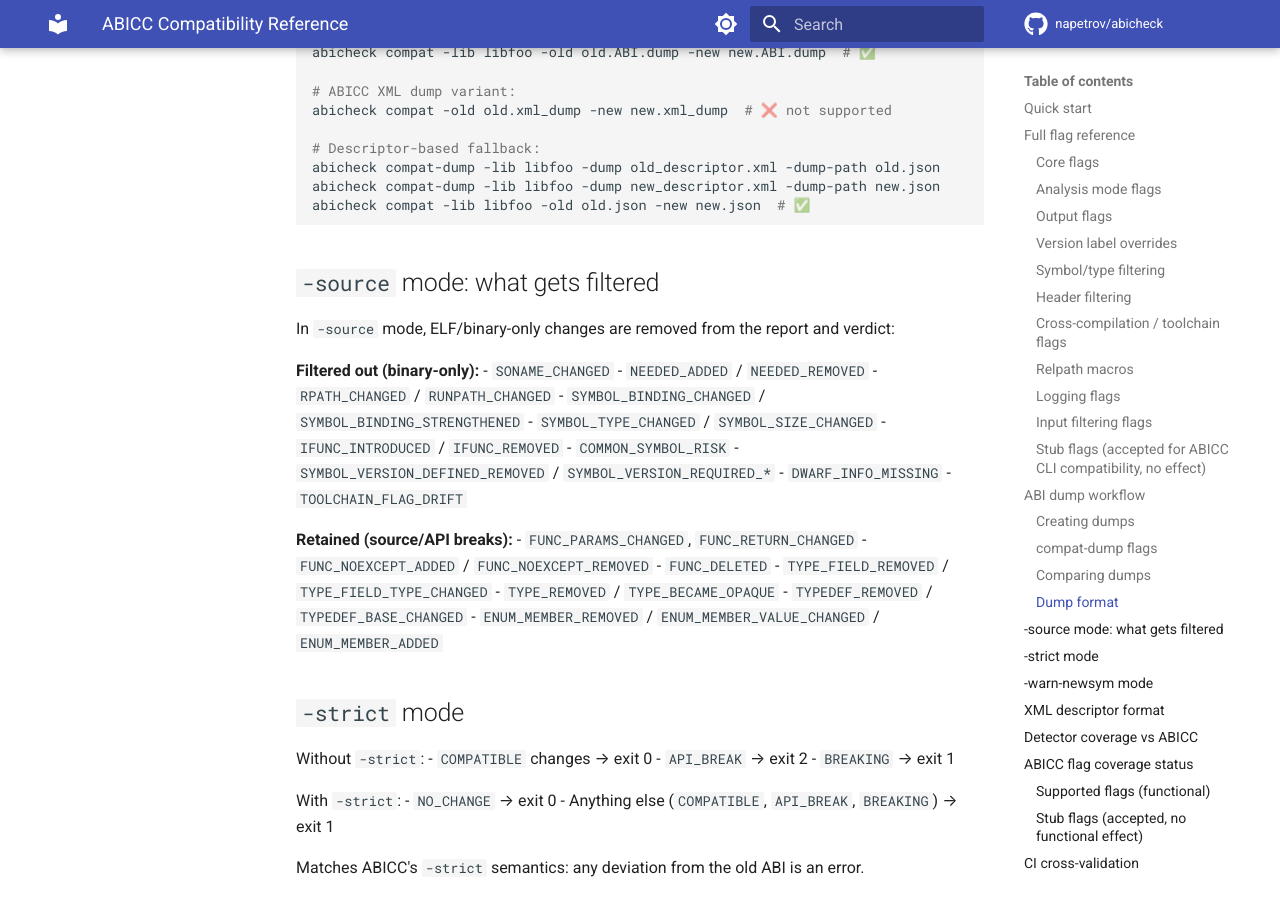
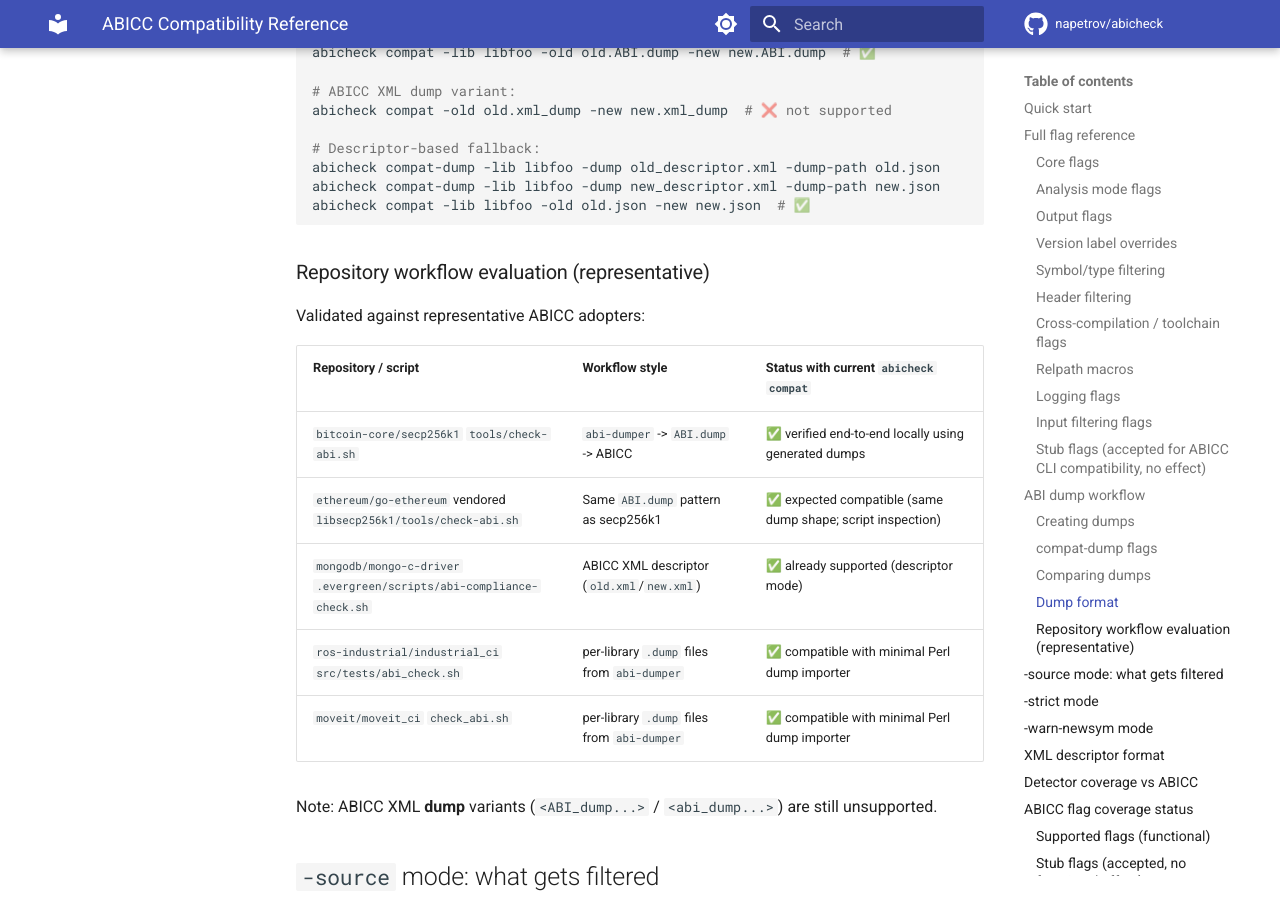
Before and after one commit to napetrov/abicheck, an MkDocs documentation site: the page built from docs/abicc_compat.md, in a window 1280 px wide and 900 px high, scrolled down 8694 px. Built offline with MkDocs 1.6.1 and Material for MkDocs 9.7.7, drawn with Linux system fonts in a browser that asks for light colours; comment, search, counter and statistics services are not loaded.

Commit message:
test/docs: add ABI.dump integration test and repo workflow matrix

````diff
--- a/docs/abicc_compat.md
+++ b/docs/abicc_compat.md
@@ -270,6 +270,21 @@ abicheck compat-dump -lib libfoo -dump new_descriptor.xml -dump-path new.json
 abicheck compat -lib libfoo -old old.json -new new.json  # ✅
 ```
 
+
+### Repository workflow evaluation (representative)
+
+Validated against representative ABICC adopters:
+
+| Repository / script | Workflow style | Status with current `abicheck compat` |
+|---|---|---|
+| `bitcoin-core/secp256k1` `tools/check-abi.sh` | `abi-dumper` -> `ABI.dump` -> ABICC | ✅ verified end-to-end locally using generated dumps |
+| `ethereum/go-ethereum` vendored `libsecp256k1/tools/check-abi.sh` | Same `ABI.dump` pattern as secp256k1 | ✅ expected compatible (same dump shape; script inspection) |
+| `mongodb/mongo-c-driver` `.evergreen/scripts/abi-compliance-check.sh` | ABICC XML descriptor (`old.xml`/`new.xml`) | ✅ already supported (descriptor mode) |
+| `ros-industrial/industrial_ci` `src/tests/abi_check.sh` | per-library `.dump` files from `abi-dumper` | ✅ compatible with minimal Perl dump importer |
+| `moveit/moveit_ci` `check_abi.sh` | per-library `.dump` files from `abi-dumper` | ✅ compatible with minimal Perl dump importer |
+
+Note: ABICC XML **dump** variants (`<ABI_dump...>` / `<abi_dump...>`) are still unsupported.
+
 ## `-source` mode: what gets filtered
 
 In `-source` mode, ELF/binary-only changes are removed from the report and verdict:
````
Also changed, not shown: 1 other file.
